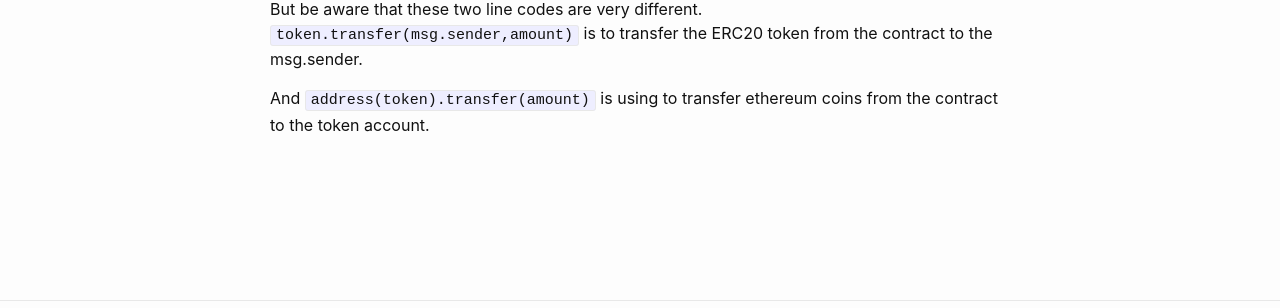
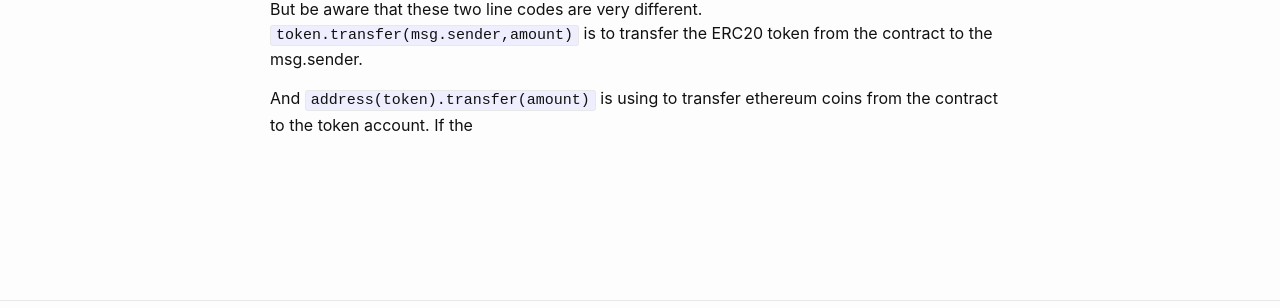
Before and after one commit to heeween/heeween.github.io, a Jekyll site: the page built from _posts/2024-05-31-TransferFunction.markdown, in a window 1280 px wide. Shown: the part 442-750 px from the top of the page. Built offline with Jekyll 4.4.1, drawn with Linux system fonts in a browser that asks for light colours.

````diff
--- a/_posts/2024-05-27-TransferFromAndTransfer.markdown
+++ b/_posts/2024-05-27-TransferFromAndTransfer.markdown
@@ -18,7 +18,7 @@ I come across an user case when i exercises writing CrownFund smart contract.
         emit Pledge(_id, msg.sender, _amount);
     }
 ```
-When people are pledging a campaign. They should transfer some amount of tokens to the contract. In this line code `token.transferFrom(msg.sender, address(this), _amount);`, They call the function pledge in `CrownFund` contract. Then the `CrownFund` contract call the `transferFrom` function through directly call contract. In the `transferFrom` function the msg.sender should be the address of the CrownFund contract. And the receivor for the token is also the CrownFund. So the pledgor have to approve the contract. And then the contract can call the `transferFrom` function to transfer to itself.
+When people are pledging a campaign. They should transfer some amount of tokens to the contract. In this line code `token.transferFrom(msg.sender, address(this), _amount);`, They call the function `pledge` in `CrownFund` contract. Then the `CrownFund` contract call the `transferFrom` function through directly call contract. In the `transferFrom` function the msg.sender should be the address of the CrownFund contract. And the receivor for the token is also the CrownFund. So the pledgor have to approve the contract. And then the contract can call the `transferFrom` function to transfer to itself.
 
 And in many cases like one Externally Owned Account want to transfer token to a contract. At first the EOA call one function in the contract. And the contract call token contract to execute the token transaction. So we should use the `transferFrom` function to approve the contract allowance. Then the contract use the algorithm to transfer itself the token.
 
--- a/_posts/2024-05-31-TransferFunction.markdown
+++ b/_posts/2024-05-31-TransferFunction.markdown
@@ -11,4 +11,4 @@ As a ERC20 contract, we can call the transfer function in the smart contract lik
 
 But be aware that these two line codes are very different. `token.transfer(msg.sender,amount)` is to transfer the ERC20 token from the contract to the msg.sender.
 
-And `address(token).transfer(amount)` is using to transfer ethereum coins from the contract to the token account.
+And `address(token).transfer(amount)` is using to transfer ethereum coins from the contract to the token account. If the
````
Also changed, not shown: _posts/2024-06-20-HowDoesSignatureWorks.markdown (added, +21 -0 lines).
